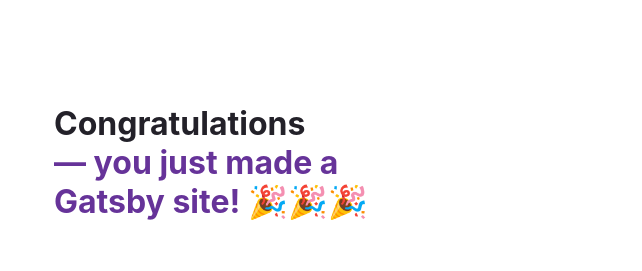
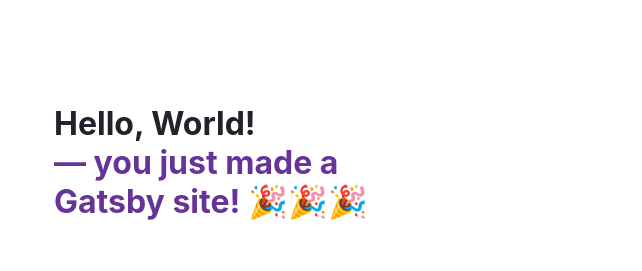
Before and after one commit to MorningPants/gatsby-site-test, a Gatsby site: page / in a window 1280 px wide. Shown: the top 271 px of the page, without its empty margins (50-692 px from the left). Built offline with nearby package versions, Linux system fonts and the light colour scheme; Gatsby itself is replaced by a stand-in of ours.

Commit message:
Update index.js

```diff
--- a/src/pages/index.js
+++ b/src/pages/index.js
@@ -131,7 +131,7 @@
     <main style={pageStyles}>
       <title>Home Page</title>
       <h1 style={headingStyles}>
-        Congratulations
+        Hello, World!
         <br />
         <span style={headingAccentStyles}>— you just made a Gatsby site! </span>
         <span role="img" aria-label="Party popper emojis">
```
